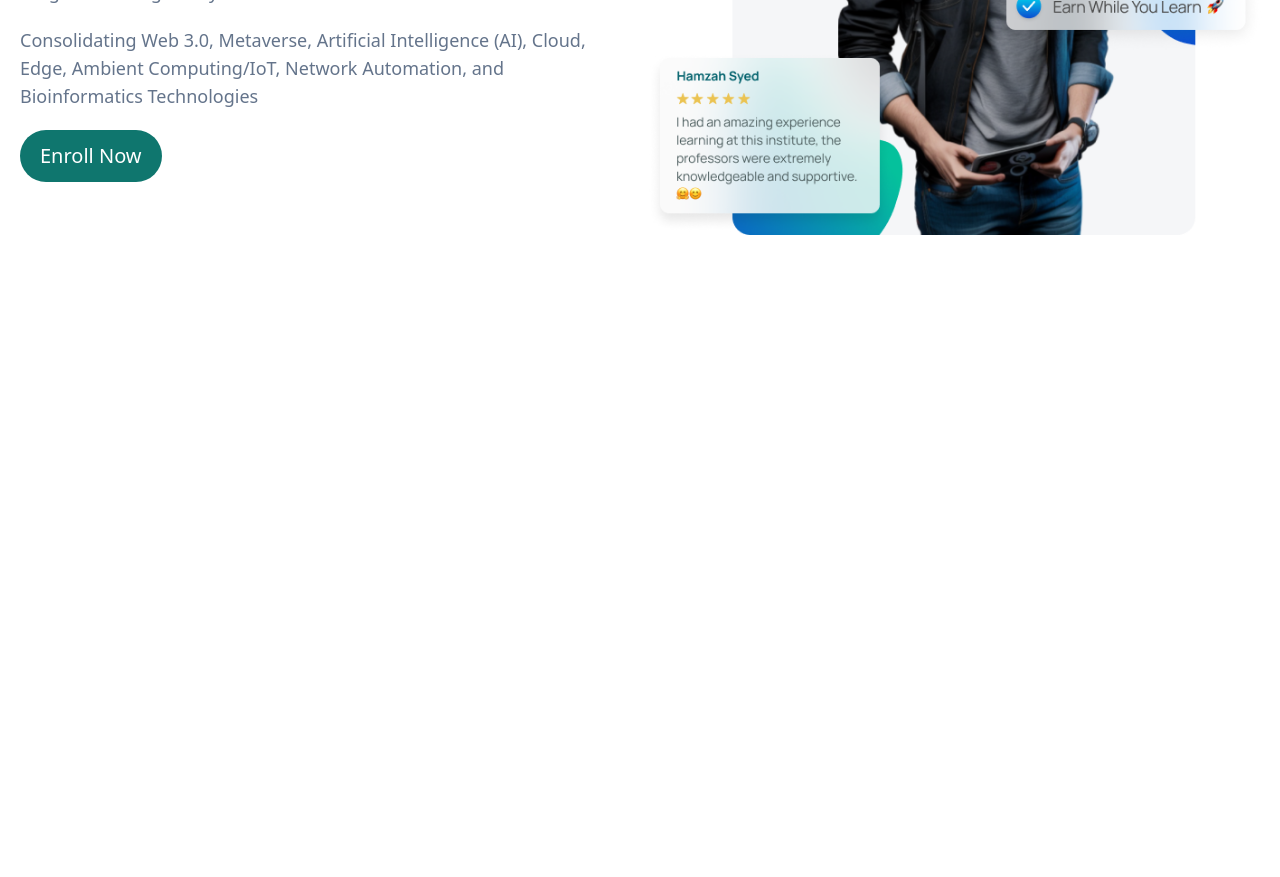
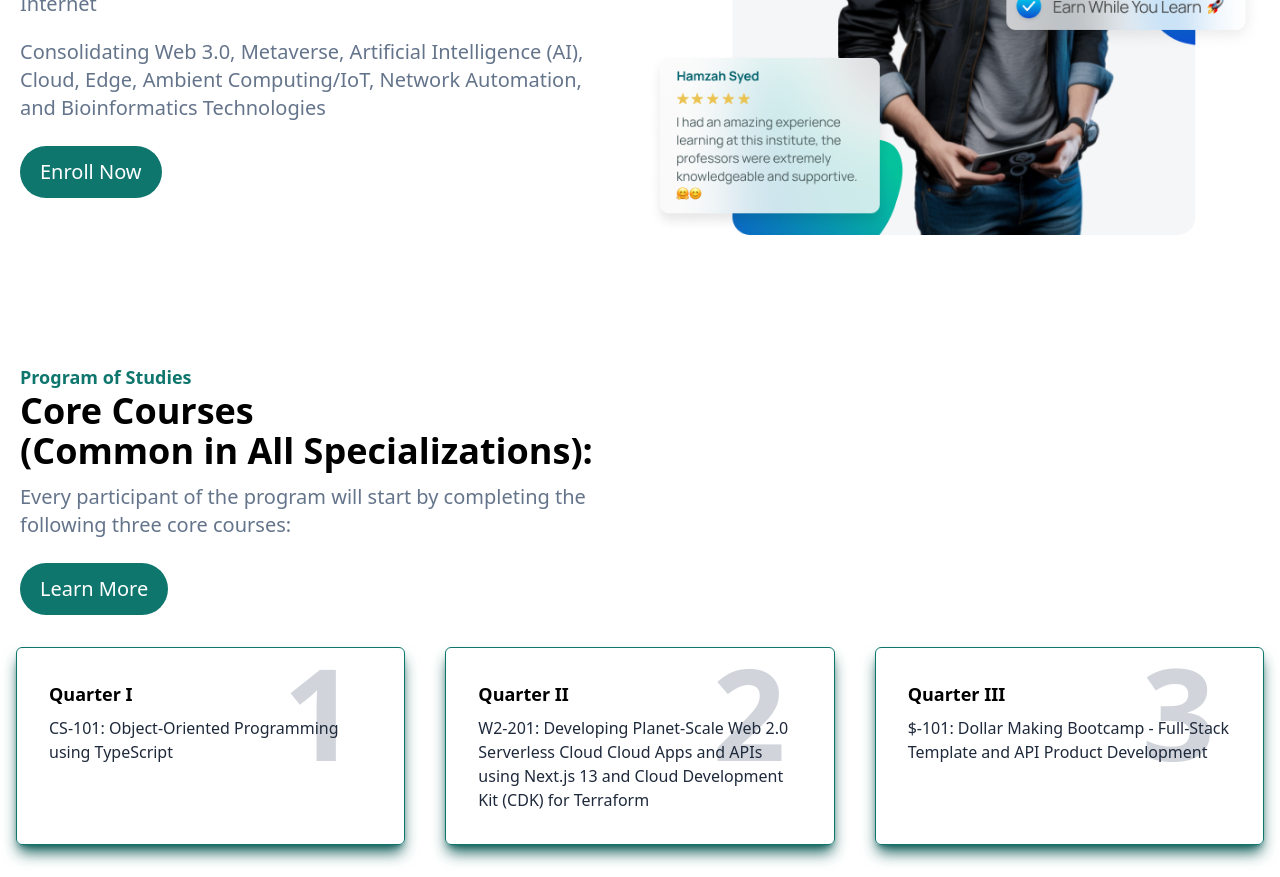
Before and after one commit to ShahidAbbasKhan/Panaversedao-website, a Next.js app in the folder panaversedao/: page / in a window 1280 px wide. Shown: the part 380-1257 px from the top of the page. Before the commit the page ends 800 px from the top, so only its background shows below. Built offline with nearby package versions, Linux system fonts and the light colour scheme.

Commit message:
updation

```diff
--- a/panaversedao/src/app/page.tsx
+++ b/panaversedao/src/app/page.tsx
@@ -1,3 +1,4 @@
+import CoreTracks from "@/componets/sections/CoreTracks";
 import Hero from "@/componets/sections/Hero";
 import React from "react";
 
@@ -7,6 +8,8 @@ export default function Home() {
       <main>
         {/* Hero Section */}
         <Hero />
+        {/* Core Tracks */}
+        <CoreTracks />
       </main>
     </>
   );
--- a/panaversedao/src/componets/layout/Header.tsx
+++ b/panaversedao/src/componets/layout/Header.tsx
@@ -5,7 +5,7 @@ import Wrapper from "@/componets/shared/Wrapper";
 const Header = () => {
   return (
     <Wrapper>
-      <header className="flex justify-between  bg-white sticky top-0 py-2 items-center">
+      <header className=" sticky top-0 flex justify-between  bg-white  py-2 items-center">
         {/* Panaverse Logo  */}
         <Link href="/">
           <Image src={Logo} alt="Panaverse Logo" />
--- /dev/null
+++ b/panaversedao/src/componets/sections/CoreTracks.tsx
@@ -0,0 +1,56 @@
+import React from "react";
+import Wrapper from "@/componets/shared/Wrapper";
+import Button from "@/componets/shared/Button";
+import QuarterBox from "@/componets/shared/QuarterBox";
+
+const CoreTracks = () => {
+  const heading = "Core Courses \n (Common in All Specializations):";
+  return (
+    <section className="mt-14 lg:mt-28">
+      <Wrapper>
+        {/* Content */}
+        <div className="flex  ml-1 max-w-xl">
+          <div>
+            <h4 className="text-teal-700 font-bold text-lg mt-4 ">
+              Program of Studies
+            </h4>
+            <h2 className="text-3xl md:text-4xl font-bold text-black leading-10 whitespace-pre-line">
+              {heading}
+            </h2>
+
+            <p className="mt-3 text-xl text-slate-500">
+              Every participant of the program will start by completing the
+              following three core courses:
+            </p>
+            <div className="mt-6">
+              <Button text={"Learn More"} />
+            </div>
+          </div>
+        </div>
+
+        {/* Boxes */}
+        <div className="flex gap-10 my-8">
+          <QuarterBox
+            header="Quarter I"
+            descrp="CS-101: Object-Oriented Programming using TypeScript"
+            numb={1}
+          />
+          <QuarterBox
+            header="Quarter II"
+            descrp="W2-201: Developing Planet-Scale Web 2.0 Serverless Cloud Cloud Apps and
+             APIs using Next.js 13
+             and Cloud Development Kit (CDK) for Terraform"
+            numb={2}
+          />
+          <QuarterBox
+            header="Quarter III"
+            descrp="$-101: Dollar Making Bootcamp - Full-Stack Template and API Product Development"
+            numb={3}
+          />
+        </div>
+      </Wrapper>
+    </section>
+  );
+};
+
+export default CoreTracks;
--- a/panaversedao/src/componets/sections/Hero.tsx
+++ b/panaversedao/src/componets/sections/Hero.tsx
@@ -18,16 +18,16 @@ const Hero = () => {
             <h1 className="text-4xl md:text-5xl font-bold text-black leading-14">
               Certified Web 3.0 and Metaverse Developer
             </h1>
-            <p className="mt-5 text-lg text-slate-500 max-w-xl">
+            <p className="mt-5 text-xl text-slate-500 max-w-xl">
               A One and Quarter Years Panaverse DAO Earn as you Learn Program
               Getting Ready for the Next Generation of the Internet
             </p>
-            <p className="mt-5 text-lg text-slate-500 max-w-xl">
+            <p className="mt-5 text-xl text-slate-500 max-w-xl">
               Consolidating Web 3.0, Metaverse, Artificial Intelligence (AI),
               Cloud, Edge, Ambient Computing/IoT, Network Automation, and
               Bioinformatics Technologies
             </p>
-            <div className="mt-5">
+            <div className="mt-6">
               <Button text={"Enroll Now"} />
             </div>
           </div>
--- /dev/null
+++ b/panaversedao/src/componets/shared/QuarterBox.tsx
@@ -0,0 +1,18 @@
+import { FC } from "react";
+const QuarterBox: FC<{ header: string; descrp: string; numb: number }> = ({
+  header,
+  descrp,
+  numb,
+}) => {
+  return (
+    <div className="border rounded-md border-teal-700  shadow-lg shadow-teal-800 w-4/12 px-8 py-8 relative">
+      <h4 className="text-lg font-bold">{header}</h4>
+      <p className="mt-2 text-slate-800">{descrp}</p>
+      <div className="absolute top-0 right-12 text-9xl font-bold text-gray-300 -z-20 hove:scale-110">
+        {numb}
+      </div>
+    </div>
+  );
+};
+
+export default QuarterBox;
```
